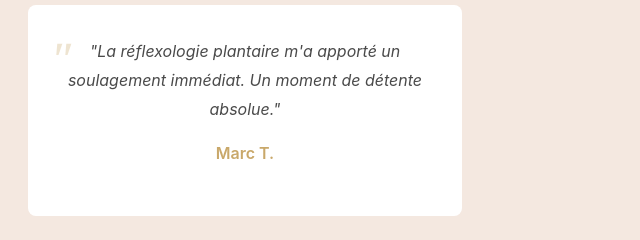
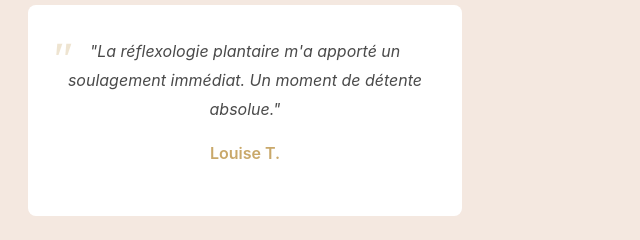
Before and after one commit to Ahmedemm/Maria, a plain HTML site: page index.html in a window 1280 px wide. Shown: the part 2560-2800 px from the top of the page, 628-1268 px from the left. Drawn offline with Linux system fonts and the light colour scheme.

Commit message:
Update index.html

```diff
--- a/index.html
+++ b/index.html
@@ -318,7 +318,7 @@
               "La réflexologie plantaire m'a apporté un soulagement immédiat. Un
               moment de détente absolue."
             </p>
-            <p class="testimonial-author">Marc T.</p>
+            <p class="testimonial-author">Louise T.</p>
           </div>
         </div>
       </div>
```
